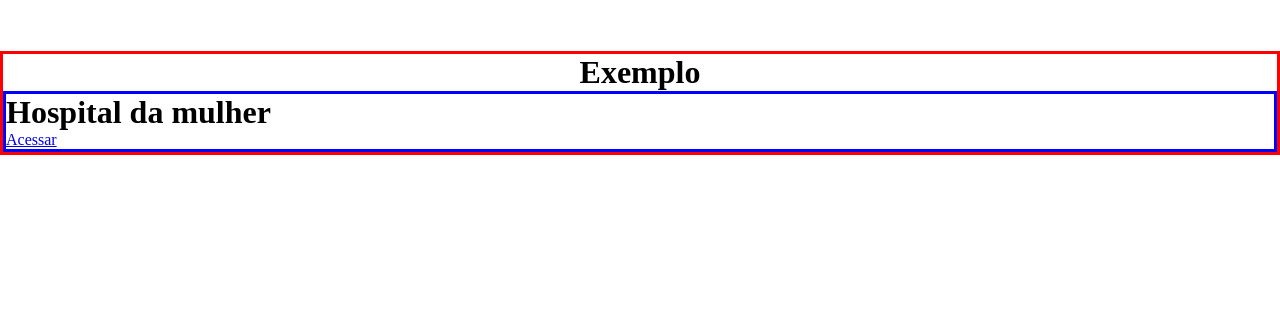
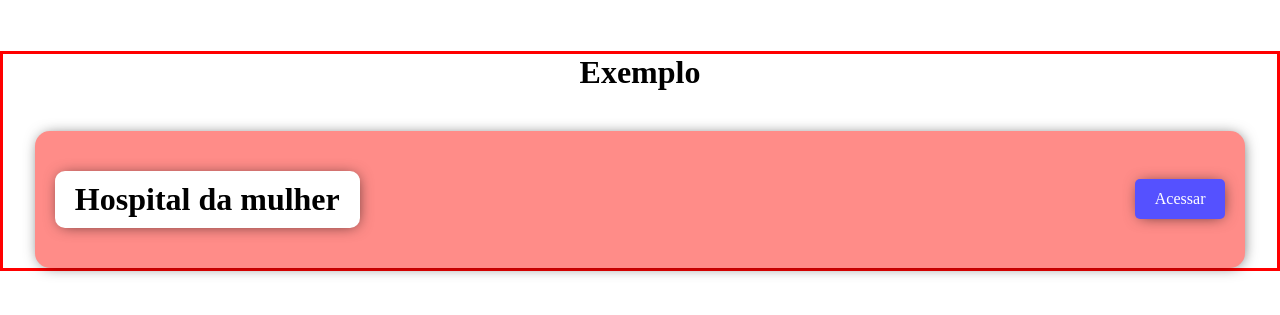
Before and after one commit to JoaoTorpe/Hackton-CPNordeste, a plain HTML site: page Servico/servico.html in a window 1280 px wide. Shown: the part 77-392 px from the top of the page. Drawn offline with Linux system fonts and the light colour scheme.

Commit message:
Estilo card de servicos

```diff
--- a/Servico/servico.css
+++ b/Servico/servico.css
@@ -3,6 +3,12 @@
     box-sizing: border-box;
     margin: 0;
 }
+
+:root{
+   --light-pink:  #FF8C88;
+   --purple: #5551FF;
+}
+
 
 header{
 
@@ -22,12 +28,44 @@ main{
     display: flex;
     flex-direction: column;
     align-items: center;
-
+    gap: 40px;
 }
 
 #cards-container{
+    display: flex;
+    flex-direction: column;
+    width: 100%;
+    align-items: center;
+    gap: 40px;
+}
 
-border: solid blue;
-width: 100%;
+.card{
+    width: 95%;
+    background-color: var(--light-pink);
+    display: flex;
+    justify-content: space-between;
+    align-items: center;
+    padding: 40px 20px  ;
+    border-radius: 15px;
+    box-shadow: 1px 1px 15px -4px rgba(0,0,0,0.75);
+}
 
+.card a{
+    background-color: var(--purple);
+    color: white;
+    text-decoration: none;
+    display: flex;
+    justify-content: center;
+    align-items: center;
+   width: 90px;
+   height: 40px;
+    border-radius: 5px;
+    box-shadow: 1px 1px 15px -4px rgba(0,0,0,0.75);
 }
+
+.card h1{
+    background-color: white;
+    padding: 10px 20px;
+    border-radius: 10px;
+    box-shadow: 1px 1px 15px -4px rgba(0,0,0,0.75);
+}
```
Also changed, not shown: Servico/servico.html (line endings or trailing spaces).
